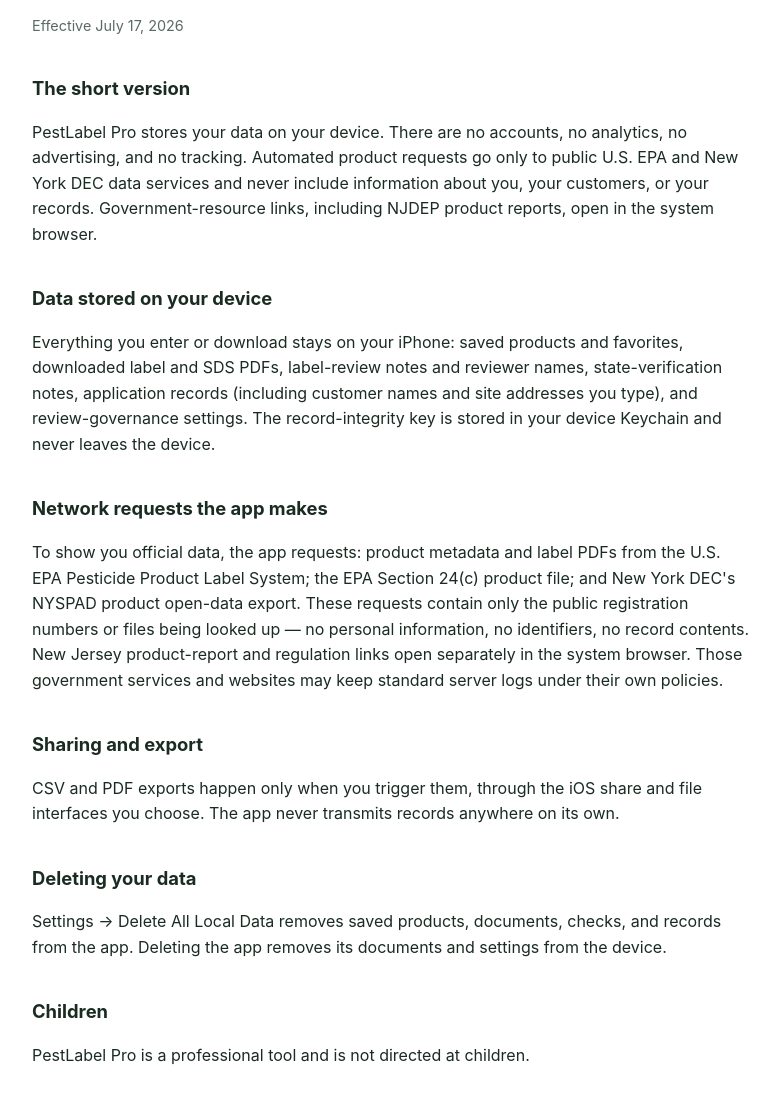
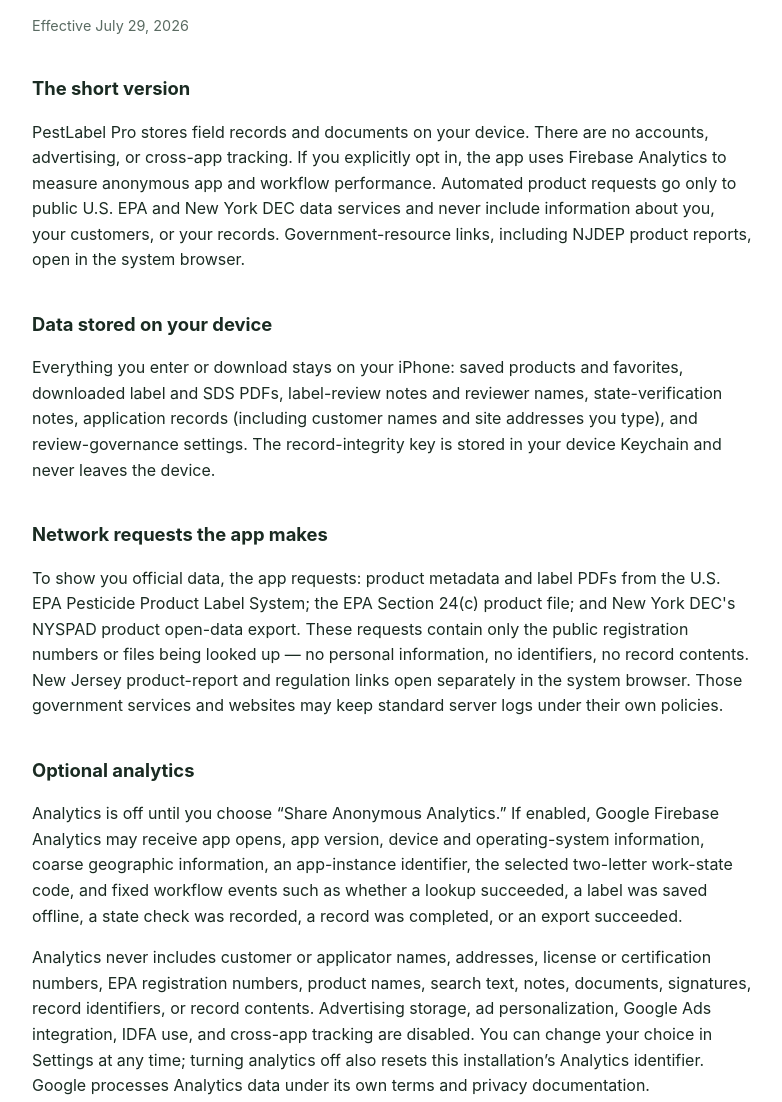
Before and after one commit to dpolokhalo-gif/pestlabel-site, a plain HTML site: page privacy/index.html in a window 1280 px wide. Shown: the part 93-1195 px from the top of the page, without its empty margins (248-1030 px from the left). Drawn offline with Linux system fonts and the light colour scheme.

Commit message:
Disclose optional app analytics

```diff
--- a/privacy/index.html
+++ b/privacy/index.html
@@ -12,16 +12,20 @@
 </head>
 <body>
 <h1>PestLabel Pro Privacy Policy</h1>
-<p class="meta">Effective July 17, 2026</p>
+<p class="meta">Effective July 29, 2026</p>
 
 <h2>The short version</h2>
-<p>PestLabel Pro stores your data on your device. There are no accounts, no analytics, no advertising, and no tracking. Automated product requests go only to public U.S. EPA and New York DEC data services and never include information about you, your customers, or your records. Government-resource links, including NJDEP product reports, open in the system browser.</p>
+<p>PestLabel Pro stores field records and documents on your device. There are no accounts, advertising, or cross-app tracking. If you explicitly opt in, the app uses Firebase Analytics to measure anonymous app and workflow performance. Automated product requests go only to public U.S. EPA and New York DEC data services and never include information about you, your customers, or your records. Government-resource links, including NJDEP product reports, open in the system browser.</p>
 
 <h2>Data stored on your device</h2>
 <p>Everything you enter or download stays on your iPhone: saved products and favorites, downloaded label and SDS PDFs, label-review notes and reviewer names, state-verification notes, application records (including customer names and site addresses you type), and review-governance settings. The record-integrity key is stored in your device Keychain and never leaves the device.</p>
 
 <h2>Network requests the app makes</h2>
 <p>To show you official data, the app requests: product metadata and label PDFs from the U.S. EPA Pesticide Product Label System; the EPA Section 24(c) product file; and New York DEC's NYSPAD product open-data export. These requests contain only the public registration numbers or files being looked up — no personal information, no identifiers, no record contents. New Jersey product-report and regulation links open separately in the system browser. Those government services and websites may keep standard server logs under their own policies.</p>
+
+<h2>Optional analytics</h2>
+<p>Analytics is off until you choose “Share Anonymous Analytics.” If enabled, Google Firebase Analytics may receive app opens, app version, device and operating-system information, coarse geographic information, an app-instance identifier, the selected two-letter work-state code, and fixed workflow events such as whether a lookup succeeded, a label was saved offline, a state check was recorded, a record was completed, or an export succeeded.</p>
+<p>Analytics never includes customer or applicator names, addresses, license or certification numbers, EPA registration numbers, product names, search text, notes, documents, signatures, record identifiers, or record contents. Advertising storage, ad personalization, Google Ads integration, IDFA use, and cross-app tracking are disabled. You can change your choice in Settings at any time; turning analytics off also resets this installation’s Analytics identifier. Google processes Analytics data under its own terms and privacy documentation.</p>
 
 <h2>Sharing and export</h2>
 <p>CSV and PDF exports happen only when you trigger them, through the iOS share and file interfaces you choose. The app never transmits records anywhere on its own.</p>
```
